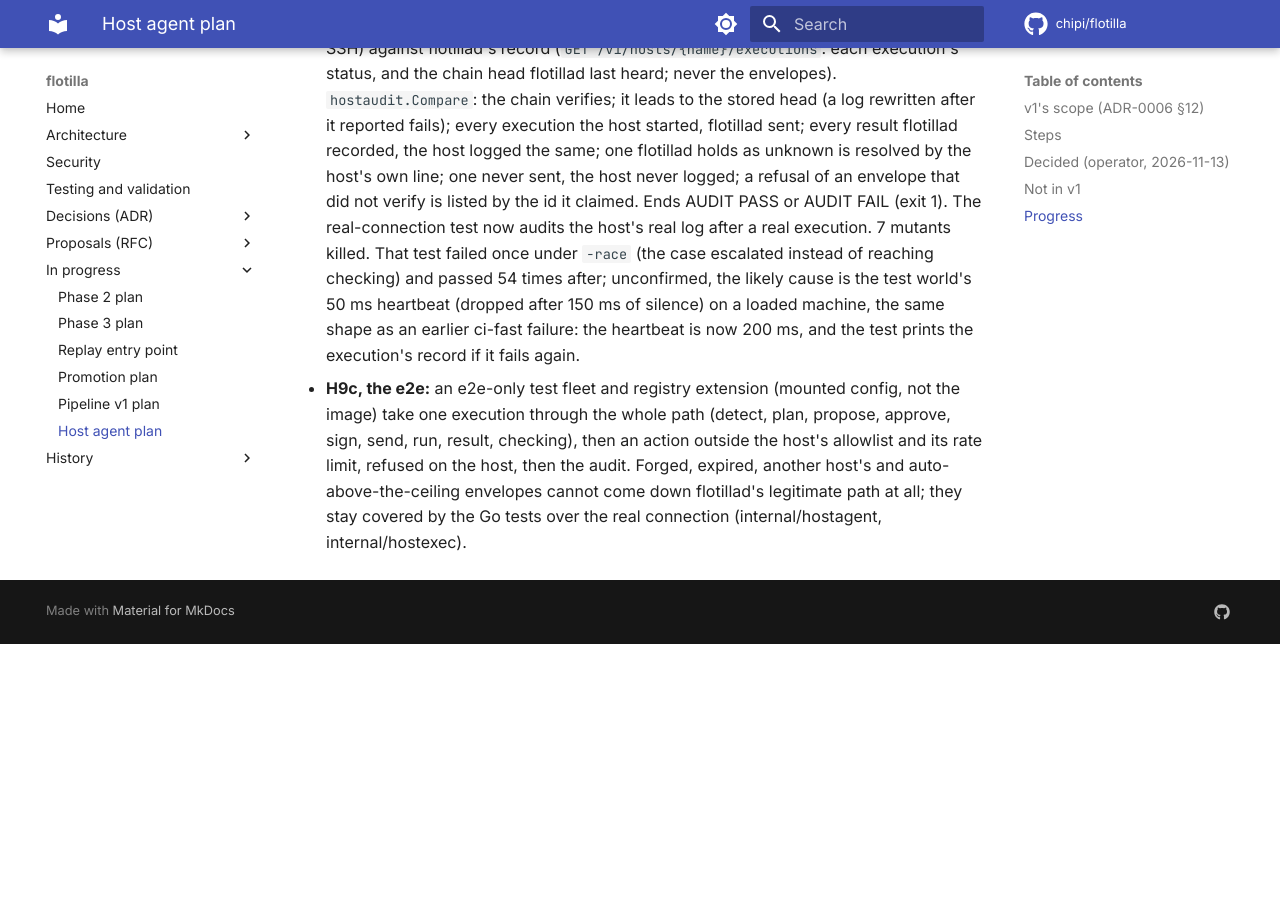
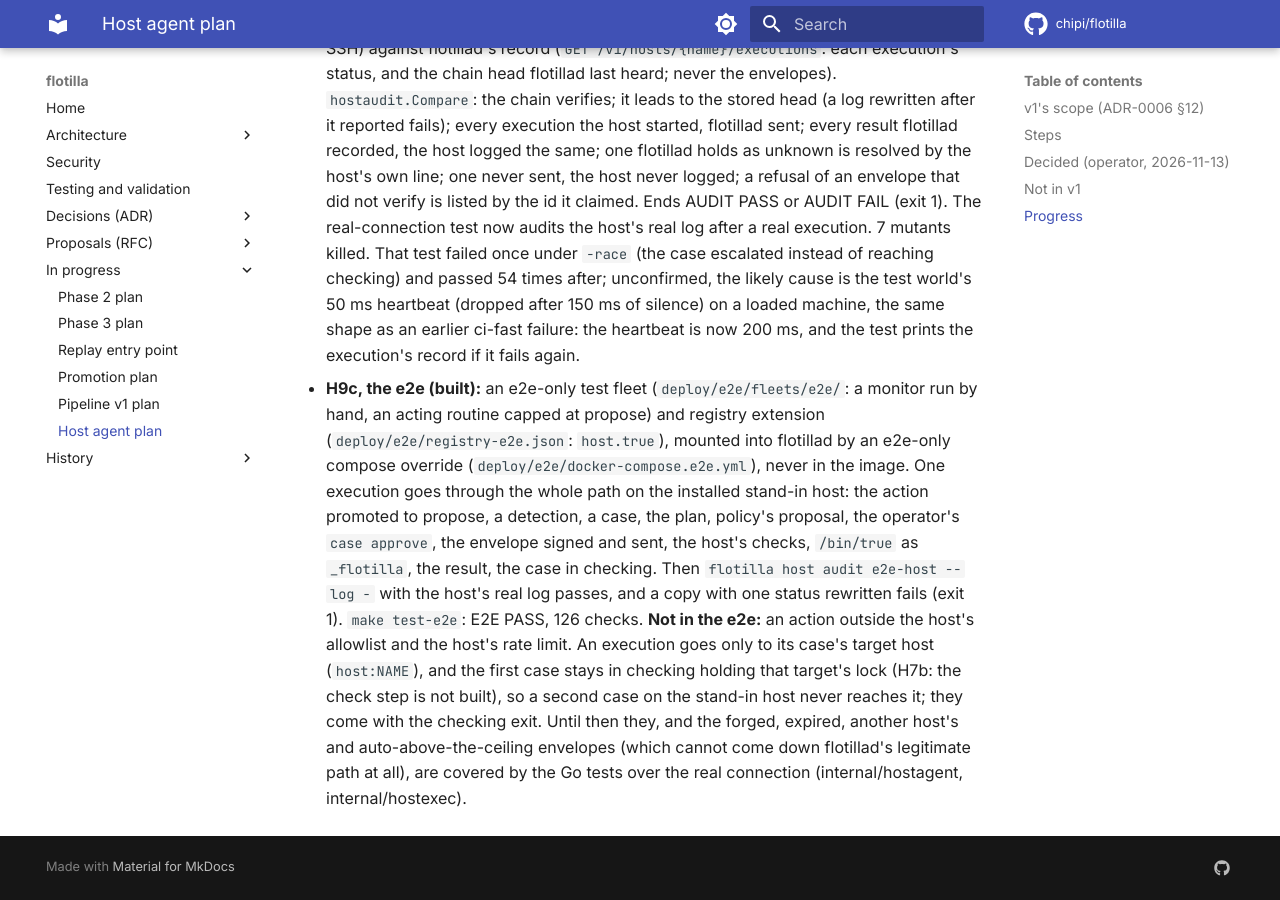
Before and after one commit to chipi/flotilla, an MkDocs documentation site: the page built from docs/wip/host-agent-plan.md, in a window 1280 px wide and 900 px high, scrolled down 8065 px. Built offline with MkDocs 1.6.1 and Material for MkDocs 9.7.7, drawn with Linux system fonts in a browser that asks for light colours; comment, search, counter and statistics services are not loaded; before the commit the page ends 8709 px from its top, so only the background shows below that.

Commit message:
e2e: one real execution on an installed host, approved and audited (host agent H9c)
An e2e-only fleet (deploy/e2e/fleets/e2e: a monitor run by hand, an acting
routine capped at propose) and registry extension (host.true), mounted into
flotillad by an e2e-only compose override, never in the image. The e2e
promotes host.true to propose, runs the monitor, approves the case with
`flotilla case approve`, and sees it signed, sent, run on the stand-in host
as _flotilla and back as done, the case in checking. Then `flotilla host
audit e2e-host --log -` (stdin, new) passes on the host's real log, and a
copy with one status rewritten fails with exit 1.

make test-e2e: E2E PASS, 126 checks, 0 FAIL. make ci-fast: PASS.

Not in the e2e: an action off the host's allowlist and the host's rate
limit. An execution only goes to its case's target host, and the first case
stays in checking holding that target's lock (the check step is not built),
so a second case on the same host never reaches it. Covered by the Go tests
over the real connection until the checking exit exists.

Co-Authored-By: Claude Opus 5.5 <noreply@anthropic.com>
Claude-Session: https://claude.ai/code/session_014cvkLDhZiuT6G7yUUfGC4i

```diff
--- a/docs/wip/host-agent-plan.md
+++ b/docs/wip/host-agent-plan.md
@@ -240,9 +240,18 @@ VPS.
     50 ms heartbeat (dropped after 150 ms of silence) on a loaded machine, the same shape as an
     earlier ci-fast failure: the heartbeat is now 200 ms, and the test prints the execution's record
     if it fails again.
-  - **H9c, the e2e:** an e2e-only test fleet and registry extension (mounted config, not the image)
-    take one execution through the whole path (detect, plan, propose, approve, sign, send, run,
-    result, checking), then an action outside the host's allowlist and its rate limit, refused on
-    the host, then the audit. Forged, expired, another host's and auto-above-the-ceiling envelopes
-    cannot come down flotillad's legitimate path at all; they stay covered by the Go tests over the
-    real connection (internal/hostagent, internal/hostexec).
+  - **H9c, the e2e (built):** an e2e-only test fleet (`deploy/e2e/fleets/e2e/`: a monitor run by hand,
+    an acting routine capped at propose) and registry extension (`deploy/e2e/registry-e2e.json`:
+    `host.true`), mounted into flotillad by an e2e-only compose override
+    (`deploy/e2e/docker-compose.e2e.yml`), never in the image. One execution goes through the whole
+    path on the installed stand-in host: the action promoted to propose, a detection, a case, the plan,
+    policy's proposal, the operator's `case approve`, the envelope signed and sent, the host's checks,
+    `/bin/true` as `_flotilla`, the result, the case in checking. Then `flotilla host audit e2e-host
+    --log -` with the host's real log passes, and a copy with one status rewritten fails (exit 1).
+    `make test-e2e`: E2E PASS, 126 checks. **Not in the e2e:** an action outside the host's allowlist
+    and the host's rate limit. An execution goes only to its case's target host (`host:NAME`), and
+    the first case stays in checking holding that target's lock (H7b: the check step is not built), so a second case on
+    the stand-in host never reaches it; they come with the checking exit. Until then they, and the
+    forged, expired, another host's and auto-above-the-ceiling envelopes (which cannot come down
+    flotillad's legitimate path at all), are covered by the Go tests over the real connection
+    (internal/hostagent, internal/hostexec).
```
Also changed, not shown: 6 other files.
